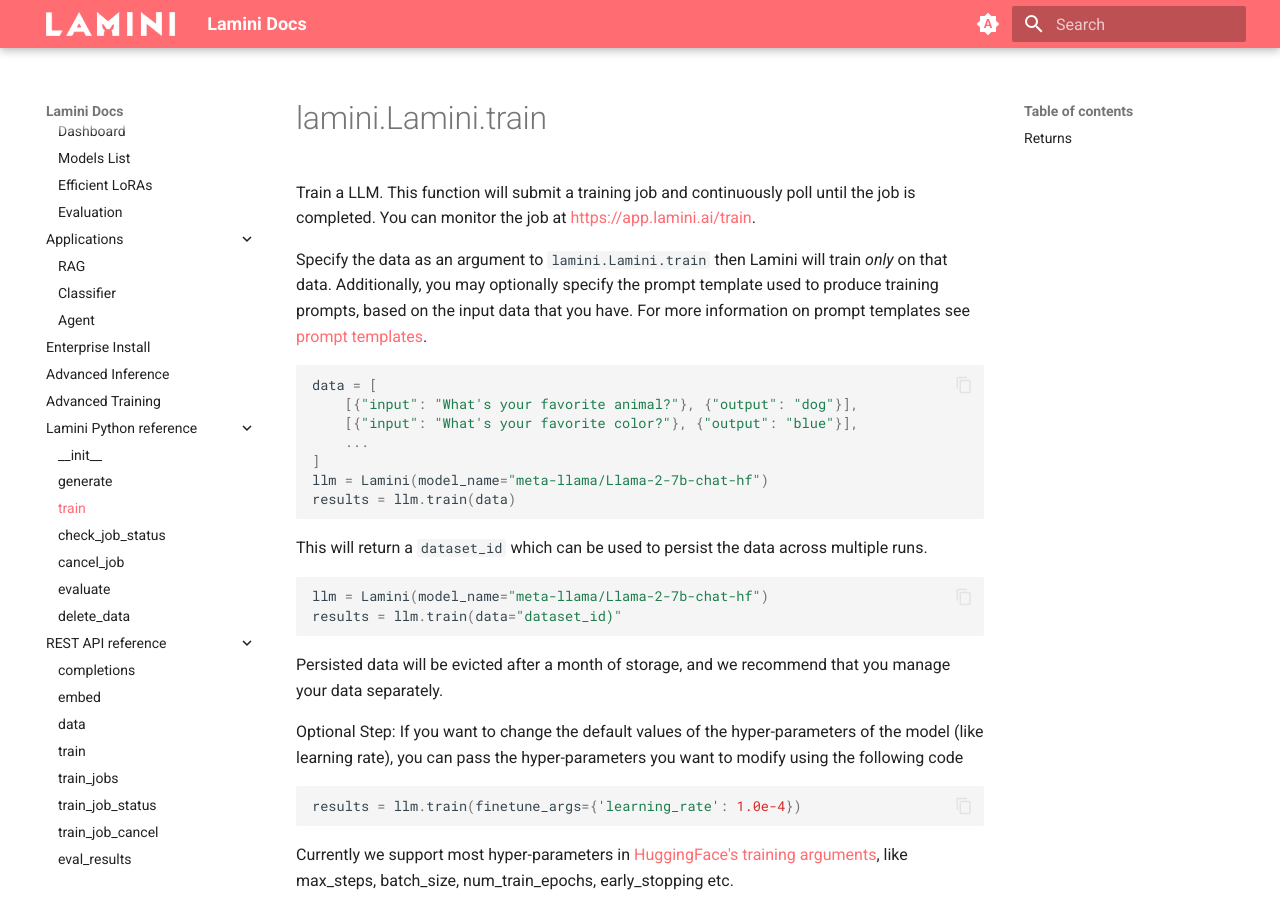
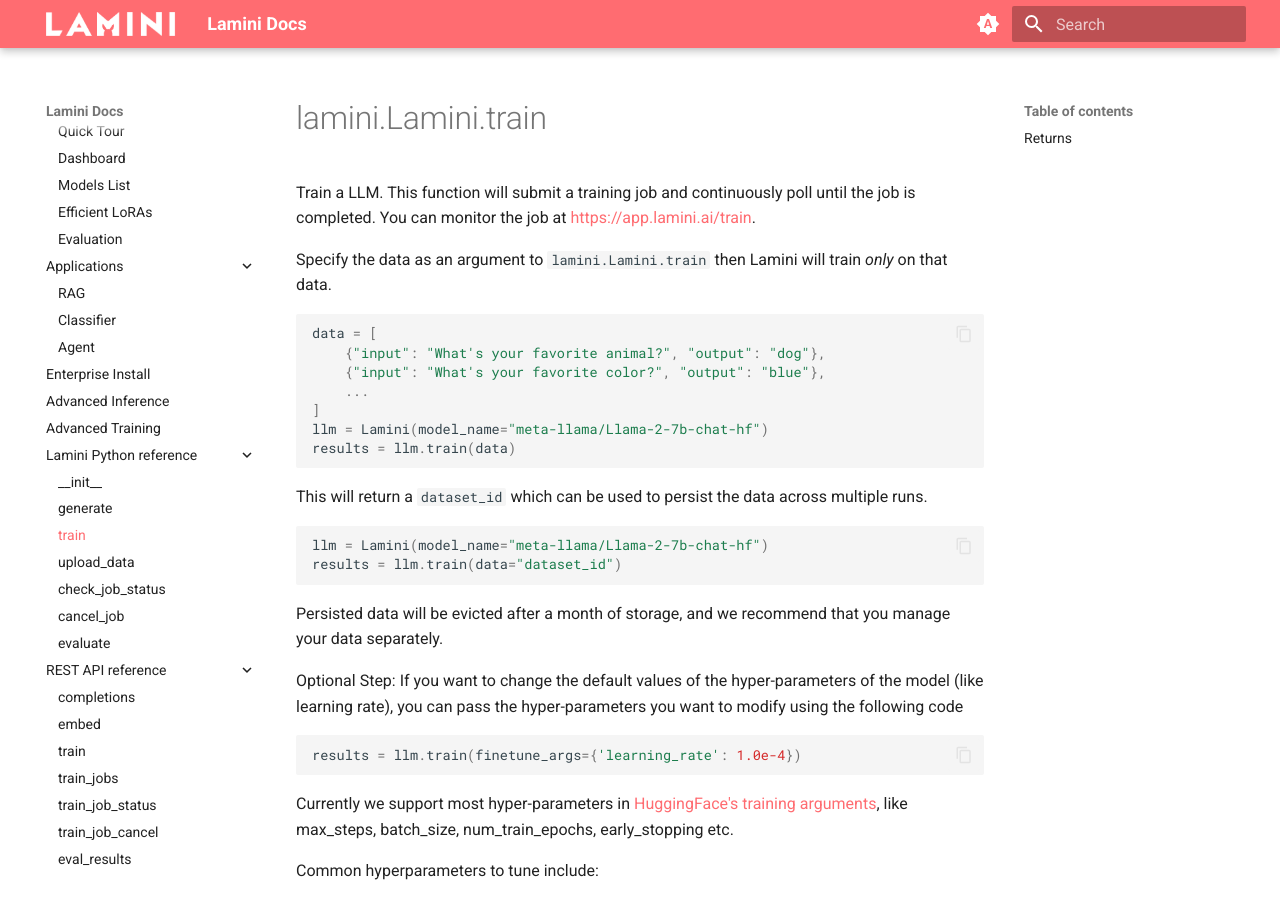
Before and after one commit to lamini-ai/lamini-ai.github.io, an MkDocs documentation site: the page built from docs/lamini_python_class/train.md, in a window 1280 px wide and 900 px high. Built offline with MkDocs 1.6.1 and Material for MkDocs 9.7.7, drawn with Linux system fonts in a browser that asks for light colours.

Commit message:
update data upload

````diff
--- a/docs/lamini_python_class/train.md
+++ b/docs/lamini_python_class/train.md
@@ -2,12 +2,12 @@
 
 Train a LLM. This function will submit a training job and continuously poll until the job is completed. You can monitor the job at [https://app.lamini.ai/train](https://app.lamini.ai/train).
 
-Specify the data as an argument to `lamini.Lamini.train` then Lamini will train *only* on that data. Additionally, you may optionally specify the prompt template used to produce training prompts, based on the input data that you have. For more information on prompt templates see [prompt templates](/deprecated/Concepts/prompt_templates).
+Specify the data as an argument to `lamini.Lamini.train` then Lamini will train _only_ on that data.
 
 ```python
 data = [
-    [{"input": "What's your favorite animal?"}, {"output": "dog"}],
-    [{"input": "What's your favorite color?"}, {"output": "blue"}],
+    {"input": "What's your favorite animal?", "output": "dog"},
+    {"input": "What's your favorite color?", "output": "blue"},
     ...
 ]
 llm = Lamini(model_name="meta-llama/Llama-2-7b-chat-hf")
@@ -15,10 +15,12 @@
 ```
 
 This will return a `dataset_id` which can be used to persist the data across multiple runs.
+
 ```python
 llm = Lamini(model_name="meta-llama/Llama-2-7b-chat-hf")
-results = llm.train(data="dataset_id)"
+results = llm.train(data="dataset_id")
 ```
+
 Persisted data will be evicted after a month of storage, and we recommend that you manage your data separately.
 
 Optional Step: If you want to change the default values of the hyper-parameters of the model (like learning rate), you can pass the hyper-parameters you want to modify using the following code
@@ -26,6 +28,7 @@
 ```python
 results = llm.train(finetune_args={'learning_rate': 1.0e-4})
 ```
+
 Currently we support most hyper-parameters in [HuggingFace's training arguments](https://huggingface.co/docs/transformers/v4.33.3/en/main_classes/trainer#transformers.TrainingArguments), like max_steps, batch_size, num_train_epochs, early_stopping etc.
 
 Common hyperparameters to tune include:
@@ -39,6 +42,7 @@
 - `optim` (str) - the optimizer to use, e.g. `adam` or `sgd`, a string from HuggingFace
 
 For models over 3B parameters, parameter-efficient finetuning with LoRAs is turned on by default. For parameter-efficient fine-tuning (PEFT), we support the following hyperparameters:
+
 ```python
 results = llm.train(peft_args={'task_type': 'CAUSAL_LM'})
 ```
--- a/mkdocs.yml
+++ b/mkdocs.yml
@@ -78,14 +78,13 @@
       - __init__: lamini_python_class/__init__.md
       - generate: lamini_python_class/__call__.md
       - train: lamini_python_class/train.md
+      - upload_data: lamini_python_class/upload_data.md
       - check_job_status: lamini_python_class/check_job_status.md
       - cancel_job: lamini_python_class/cancel_job.md
       - evaluate: lamini_python_class/evaluate.md
-      - delete_data: lamini_python_class/delete_data.md
   - REST API reference:
       - completions: rest_api/completions.md
       - embed: rest_api/embed.md
-      - data: rest_api/data.md
       - train: rest_api/train.md
       - train_jobs: rest_api/train_jobs.md
       - train_job_status: rest_api/train_job_status.md
````
Also changed, not shown: docs/lamini_python_class/cancel_job.md (+1 -5 lines), docs/lamini_python_class/upload_data.md (added, +28 -0 lines), docs/rest_api/train.md (+1 -1 lines).
